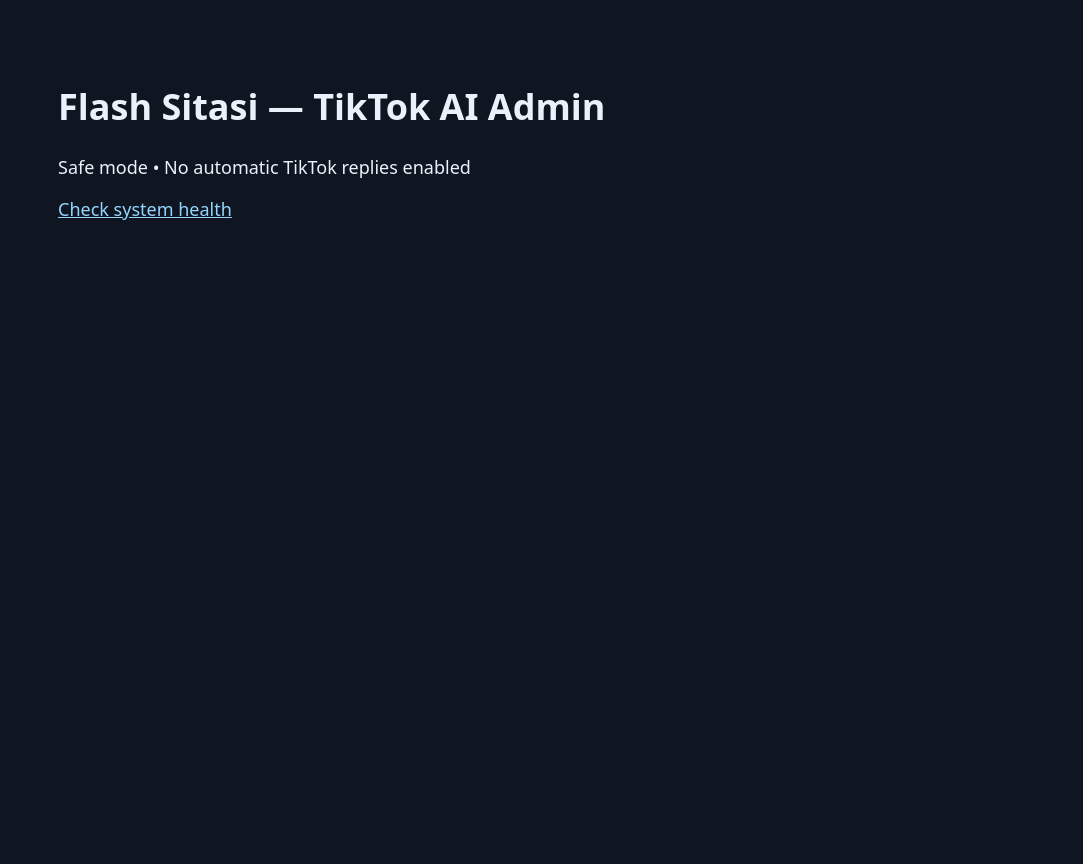
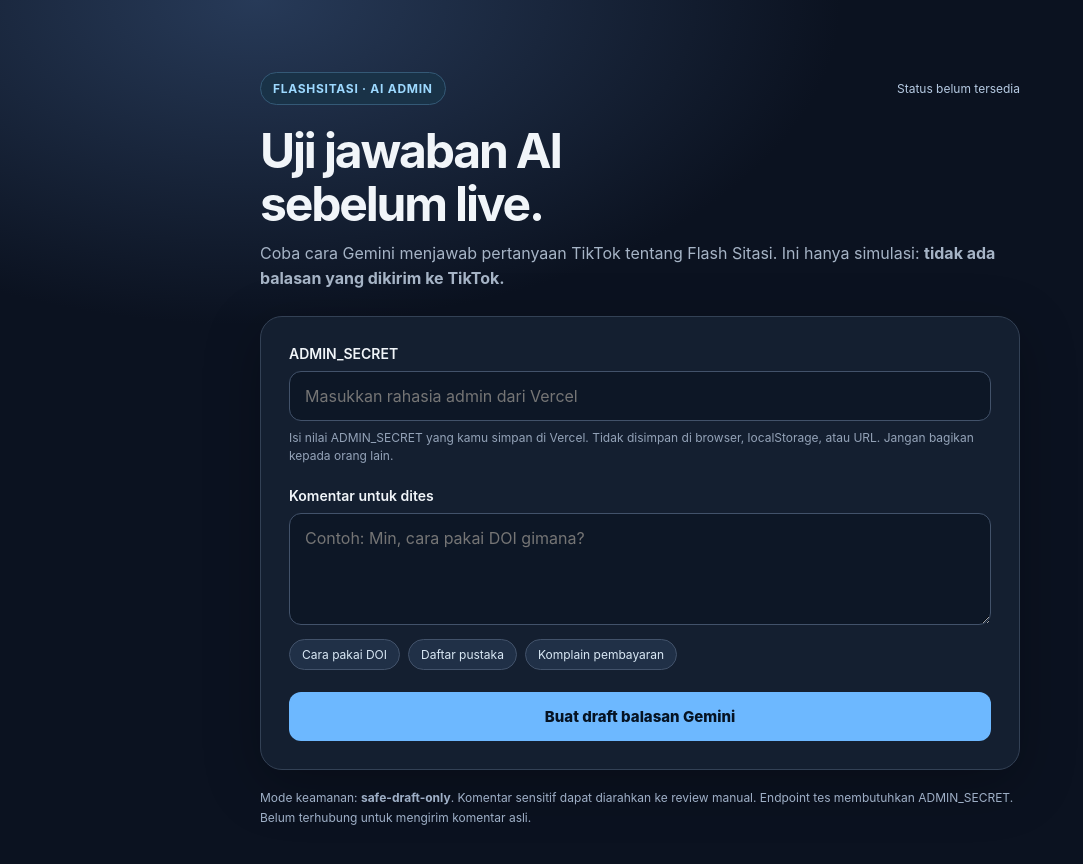
Before and after one commit to rickv-max/ai-admin, a website: page index.html in a window 1280 px wide. Shown: the whole page, without its empty margins (0-1083 px from the left). Before the commit the page ends 800 px from the top, so only its background shows below. Drawn offline with Linux system fonts and the light colour scheme; no server answers.

Commit message:
feat: add secure local-secret Gemini reply testing interface

```diff
--- a/index.html
+++ b/index.html
@@ -1 +1,88 @@
-<!doctype html><html lang="id"><meta charset="utf-8"><title>Flash Sitasi AI Admin</title><body style="font:18px system-ui;background:#101522;color:#e9f2fa;padding:50px"><h1>Flash Sitasi — TikTok AI Admin</h1><p>Safe mode • No automatic TikTok replies enabled</p><a style="color:#93d6fd" href="/api/health">Check system health</a></body></html>
+<!doctype html>
+<html lang="id">
+<head>
+<meta charset="utf-8">
+<meta name="viewport" content="width=device-width,initial-scale=1">
+<meta name="referrer" content="no-referrer">
+<meta name="robots" content="noindex,nofollow">
+<title>Flash Sitasi — AI Admin Test</title>
+<style>
+:root{color-scheme:dark;font-family:Inter,system-ui,-apple-system,Segoe UI,sans-serif;background:#0b1220;color:#f1f5f9}
+*{box-sizing:border-box}body{margin:0;min-height:100vh;background:radial-gradient(900px 500px at 20% 0%,#273a58 0%,#0b1220 65%);padding:24px}
+main{max-width:760px;margin:48px auto}.top{display:flex;align-items:center;justify-content:space-between;gap:16px;flex-wrap:wrap}
+.tag{display:inline-flex;align-items:center;border:1px solid #345976;background:#193247;border-radius:99px;padding:8px 12px;color:#9dd9ff;font-size:12px;font-weight:700;letter-spacing:.06em}
+h1{font-size:clamp(30px,5vw,48px);line-height:1.1;letter-spacing:-.045em;margin:20px 0 10px}
+.intro{color:#a6b4c6;font-size:16px;line-height:1.6;margin:0 0 24px}
+.card{padding:28px;background:#141f30;border:1px solid #334155;border-radius:22px;box-shadow:0 15px 55px #0004}
+label{display:block;font-size:14px;font-weight:600;margin:0 0 9px}
+input,textarea{width:100%;font:inherit;background:#0d1726;color:#f1f5f9;border:1px solid #42526a;border-radius:12px;padding:14px 15px;outline:none}
+input:focus,textarea:focus{border-color:#65b7ff;box-shadow:0 0 0 3px #2280cb33}
+textarea{min-height:112px;resize:vertical}.field{margin-bottom:22px}
+.hint{display:block;color:#94a3b8;font-size:12px;margin-top:8px;line-height:1.5}
+.samples{display:flex;gap:8px;flex-wrap:wrap;margin:10px 0 22px}
+.chip{border:1px solid #42526a;border-radius:20px;padding:7px 12px;color:#d9e8f5;background:#203047;cursor:pointer;font-size:12px}
+button{font-family:inherit;cursor:pointer}
+.primary{width:100%;border:0;border-radius:12px;background:#6db8ff;color:#061323;font-weight:800;font-size:15px;padding:15px}
+.primary:disabled{opacity:.6;cursor:wait}
+.output{border:1px solid #334155;background:#0d1726;border-radius:14px;padding:18px;margin-top:20px;white-space:pre-wrap;line-height:1.55;word-break:break-word}
+.output[hidden]{display:none}.sub{color:#9fb0c7;font-size:13px;margin-top:6px}
+footer{color:#9fb0c7;font-size:12px;line-height:1.65;margin:18px 0}
+code{color:#b9e0ff}.status{color:#b6cae2;font-size:12px}
+@media(max-width:520px){body{padding:14px}main{margin:15px auto}.card{padding:18px}}
+</style>
+</head>
+<body>
+<main>
+<div class="top"><span class="tag">FLASHSITASI · AI ADMIN</span><span class="status" id="health">Memeriksa layanan...</span></div>
+<h1>Uji jawaban AI<br>sebelum live.</h1>
+<p class="intro">Coba cara Gemini menjawab pertanyaan TikTok tentang Flash Sitasi. Ini hanya simulasi: <strong>tidak ada balasan yang dikirim ke TikTok.</strong></p>
+<section class="card">
+<form id="testForm" autocomplete="off">
+<div class="field">
+<label for="secret">ADMIN_SECRET</label>
+<input id="secret" type="password" name="admin_secret" placeholder="Masukkan rahasia admin dari Vercel" autocomplete="off" required>
+<span class="hint">Isi nilai ADMIN_SECRET yang kamu simpan di Vercel. Tidak disimpan di browser, localStorage, atau URL. Jangan bagikan kepada orang lain.</span>
+</div>
+<div class="field">
+<label for="comment">Komentar untuk dites</label>
+<textarea id="comment" maxlength="1000" required placeholder="Contoh: Min, cara pakai DOI gimana?"></textarea>
+<div class="samples" aria-label="Contoh komentar">
+<button class="chip" type="button" data-comment="Min, cara pakai DOI gimana?">Cara pakai DOI</button>
+<button class="chip" type="button" data-comment="Bisa buat daftar pustaka untuk skripsi?">Daftar pustaka</button>
+<button class="chip" type="button" data-comment="Min, kalau pembayaran gagal gimana?">Komplain pembayaran</button>
+</div>
+</div>
+<button class="primary" type="submit" id="send">Buat draft balasan Gemini</button>
+</form>
+<div class="output" id="output" role="status" aria-live="polite" hidden></div>
+</section>
+<footer>Mode keamanan: <strong>safe-draft-only</strong>. Komentar sensitif dapat diarahkan ke review manual. Endpoint tes membutuhkan ADMIN_SECRET. Belum terhubung untuk mengirim komentar asli.</footer>
+</main>
+<script>
+const form=document.getElementById('testForm');
+const secret=document.getElementById('secret');
+const comment=document.getElementById('comment');
+const output=document.getElementById('output');
+const send=document.getElementById('send');
+document.querySelectorAll('[data-comment]').forEach(el=>el.addEventListener('click',()=>{comment.value=el.dataset.comment;comment.focus();}));
+fetch('/api/health',{cache:'no-store'}).then(r=>r.json()).then(data=>{
+ document.getElementById('health').textContent=data.status==='ready'?'● Backend online · Live replies OFF':'Status perlu diperiksa';
+}).catch(()=>{document.getElementById('health').textContent='Status belum tersedia';});
+form.addEventListener('submit',async e=>{
+ e.preventDefault();const s=secret.value.trim(),c=comment.value.trim();
+ if(!s||!c)return;
+ send.disabled=true;send.textContent='Meminta jawaban Gemini...';
+ output.hidden=false;output.textContent='Menghubungi Gemini...';
+ try{
+  const response=await fetch('/api/preview',{method:'POST',cache:'no-store',headers:{'Content-Type':'application/json','x-admin-secret':s},body:JSON.stringify({comment:c})});
+  const result=await response.json();
+  if(!response.ok){output.textContent='Gagal ('+response.status+'): '+(result.error||'Periksa konfigurasi atau ADMIN_SECRET');return;}
+  if(result.action==='review'){output.textContent='Perlu pemeriksaan manusia. AI sengaja tidak membuat balasan otomatis untuk komentar ini.';return;}
+  if(result.action==='draft'){output.textContent='DRAFT AI (belum dikirim ke TikTok):\n\n'+result.reply;return;}
+  output.textContent='Respons tidak dikenali. Periksa endpoint.';
+ }catch{output.textContent='Gagal menghubungi backend. Periksa koneksi atau deployment.';}
+ finally{send.disabled=false;send.textContent='Buat draft balasan Gemini';}
+});
+</script>
+</body>
+</html>
```
